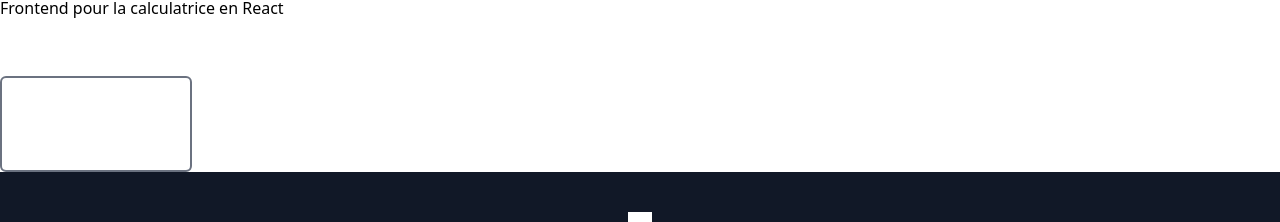
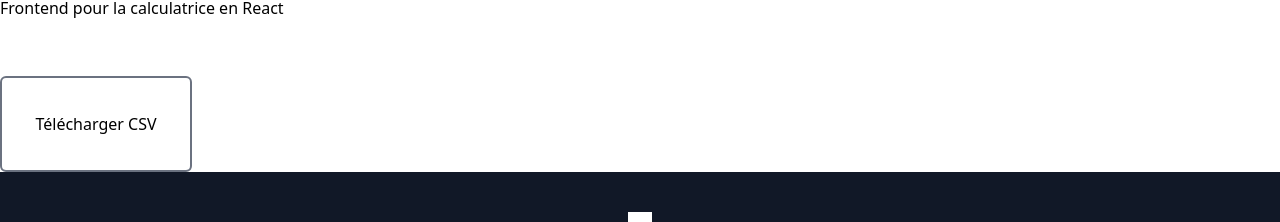
Before and after one commit to Magizchi/test-ayomi, a React (Vite) app in the folder client/: page / in a window 1280 px wide. Shown: the part 340-562 px from the top of the page. Built offline with nearby package versions, Linux system fonts and the light colour scheme.

Commit message:
fix text button

```diff
--- a/client/src/components/organisms/testForm.tsx
+++ b/client/src/components/organisms/testForm.tsx
@@ -57,7 +57,7 @@ const TestForm = () => {
 
     return (
         <section >
-            <Buttons className="w-48 text-black border-2 border-black" onClick={() => getCsv()}>Télécharger CSV</Buttons>
+            <Buttons className="w-48 !text-black border-2 border-black" onClick={() => getCsv()}>Télécharger CSV</Buttons>
             <div className="flex flex-col items-center justify-center bg-gray-900">
                 <p className="p-3 my-10 text-5xl bg-white">{operation.join(' ')} {result ? `= ${result}` : ''}</p>
                 {/* <p className="text-xl text-red-500">{message}</p> */}
```
